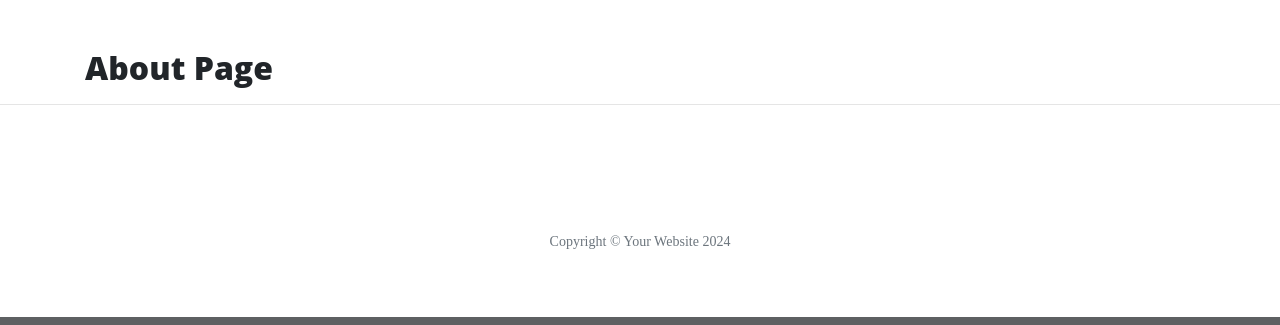
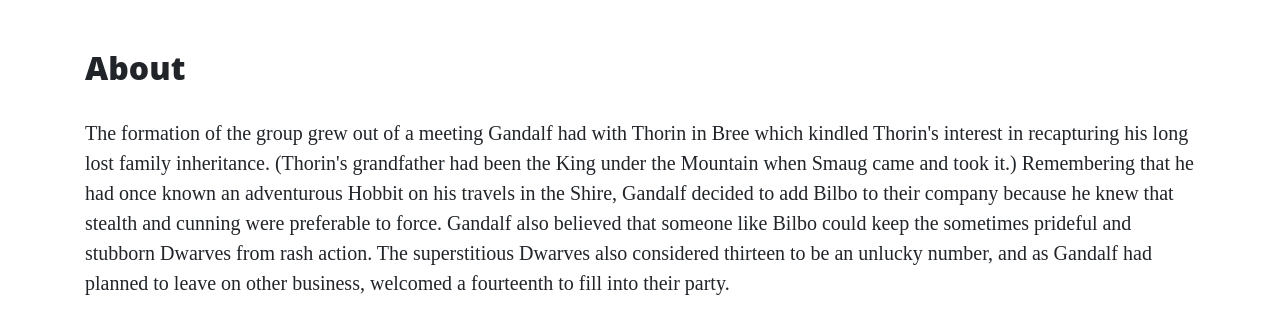
Before and after one commit to Duffew/flask-lessons, a Flask app: page /about in a window 1280 px wide. Shown: the part 629-954 px from the top of the page. Run offline with Flask 3, Linux system fonts and the light colour scheme; some libraries are stand-ins or nearby versions.

Commit message:
feat: add text and image content to about page; add page_title arguments to run.py return statements

```diff
--- a/run.py
+++ b/run.py
@@ -18,20 +18,20 @@
 # create a function that returns about.html when called by defining the route to that file
 @app.route("/about")
 def about():
-    return render_template("about.html")
+    return render_template("about.html", page_title="About")
 
 
 # create a function that returns contact.html when called by defining the route to that file
 @app.route("/contact")
 def contact():
-    return render_template("contact.html")
+    return render_template("contact.html", page_title="Contact")
 
 
 # create a function that returns careers.html when called by defining the route to that file
 # add a new link now in base.html and create careers.html - use inheritance to copy the base html
 @app.route("/careers")
 def careers():
-    return render_template("careers.html")
+    return render_template("careers.html", page_title="Careers")
 
 
 if __name__ == "__main__":
--- /dev/null
+++ b/static/css/style.css
@@ -0,0 +1,3 @@
+.col-md-5 img {
+    width: 100%;
+}
--- a/templates/about.html
+++ b/templates/about.html
@@ -1,4 +1,64 @@
 {% extends "base.html" %}
 {% block content %}
-    <h2>About Page</h2>
+    <h2>{{ page_title }}</h2>
+    <!-- copy and paste from https://lotr.fandom.com/wiki/Thorin_and_Company -->
+    <p>
+        The formation of the group grew out of a meeting Gandalf had with Thorin in Bree which kindled Thorin's interest in
+        recapturing his long lost family inheritance. (Thorin's grandfather had been the King under the Mountain when Smaug
+        came and took it.) Remembering that he had once known an adventurous Hobbit on his travels in the Shire, Gandalf
+        decided to add Bilbo to their company because he knew that stealth and cunning were preferable to force. Gandalf
+        also believed that someone like Bilbo could keep the sometimes prideful and stubborn Dwarves from rash action. The
+        superstitious Dwarves also considered thirteen to be an unlucky number, and as Gandalf had planned to leave on other
+        business, welcomed a fourteenth to fill into their party.
+    </p>
+
+    <!-- use Bootstrap to arrange the page content -->
+    <div class="row featurette">
+        <!-- Thoirin section occupies seven spaces of the 12 in Bootstrap grid -->
+        <div class="col-md-7">
+        <h3>Thorin Oakenshield</h3>
+        <p>
+            Thorin II was born in TA 2746 to the Dwarf prince Thráin II in the city of the Lonely Mountain. Early in his youth,
+            Thorin and the other Dwarves of the Lonely Mountain were forced to flee by the dragon Smaug, in TA 2770. While in
+            exile, he quickly grew into a capable warrior. This was demonstrated at the Battle of Azanulbizar, near Moria, in TA
+            2799. He fought with one of the Dwarven armies beneath Moria's East-gate, and at some point in the battle, his
+            shield broke, and, using an oaken tree branch found on the ground as a shield, he gained the epithet "Oakenshield,"
+            which remained with him even in death.[2]
+
+            Thorin became King-in-Exile of Durin's Folk in TA 2850, after his father went missing and died in the dungeons of
+            Dol Guldur.
+        </p>
+        </div>
+        <!-- put and image in the remaining 5 spaces of the Bootstrap grid -->
+        <div class="col-md-5">
+            <img src="https://static.wikia.nocookie.net/lotr/images/3/3f/ThorinBIG.jpg" alt="">
+        </div>
+    </div>
+
+    <div class="row featurette">
+        <div class="col-md-5">
+            <img src="https://static.wikia.nocookie.net/lotr/images/a/a6/HBT-DWF-003.jpg" alt="">
+        </div>
+        <div class="col-md-7">
+            <h3>Filli & Killi</h3>
+            <p>
+                Fíli and Kíli were nephews of Thorin, who was the elder brother of their mother, Dís. They were also nephews of
+                Frerin, grandsons of Thráin II, and great-grandsons of Thrór. Fíli's most distinguishing feature was his long nose,
+                the longest of any of the Dwarves in Thorin's company.[2]
+
+                As the youngest Dwarves, Fíli and Kíli had the sharpest eyes, and were often sent scouting or searching. It was they
+                that found the Front Porch while in the Misty Mountains.[3]
+
+                With the other Dwarves, Fíli and Kíli encountered spiders and were later imprisoned by the Elvenking Thranduil.[4]
+                They escaped the cells thanks to Bilbo, traveling down the river in barrels until they reached Lake-town.[5] The
+                brothers accompanied Thorin and Bilbo to Lake-town while the others rested by the river.[6]
+
+                At the feet of the Lonely Mountain, Fíli and Kíli scouted Ravenhill and found the Front Gate with Balin and Bilbo.
+                Also, with Bilbo, they found the side-door leading into the mountain.[7]
+
+                Both brothers were killed while defending the mortally wounded Thorin Oakenshield in the Battle of Five Armies, and
+                all three were later buried with honor.[8
+            </p>
+        </div>
+    </div>
 {% endblock %}
--- a/templates/base.html
+++ b/templates/base.html
@@ -3,8 +3,9 @@
 <head>
     <meta charset="UTF-8">
     <meta name="viewport" content="width=device-width, initial-scale=1.0">
-    <link rel="stylesheet" href="{{ url_for('static', filename='vendor/bootstrap/css/bootstrap.min.css')}}">
-    <link rel="stylesheet" href="{{ url_for('static', filename='css/clean-blog.min.css')}}">
+    <link rel="stylesheet" href="{{ url_for('static', filename='vendor/bootstrap/css/bootstrap.min.css')}}" type="text/css">
+    <link rel="stylesheet" href="{{ url_for('static', filename='css/clean-blog.min.css')}}" type="text/css">
+    <link rel="stylesheet" href="{{ url_for('static', filename='css/style.css')}}" type="text/css">
     <title>Hello Flask</title>
 </head>
 <body>
--- a/templates/careers.html
+++ b/templates/careers.html
@@ -1,4 +1,4 @@
 {% extends "base.html" %}
 {% block content %}
-    <h2>Come Join Us!</h2>
+<h2>{{ page_title }}</h2>
 {% endblock %}
--- a/templates/contact.html
+++ b/templates/contact.html
@@ -1,4 +1,4 @@
 {% extends "base.html" %}
 {% block content %}
-    <h2>Contact Us</h2>
+<h2>{{ page_title }}</h2>
 {% endblock %}
```
